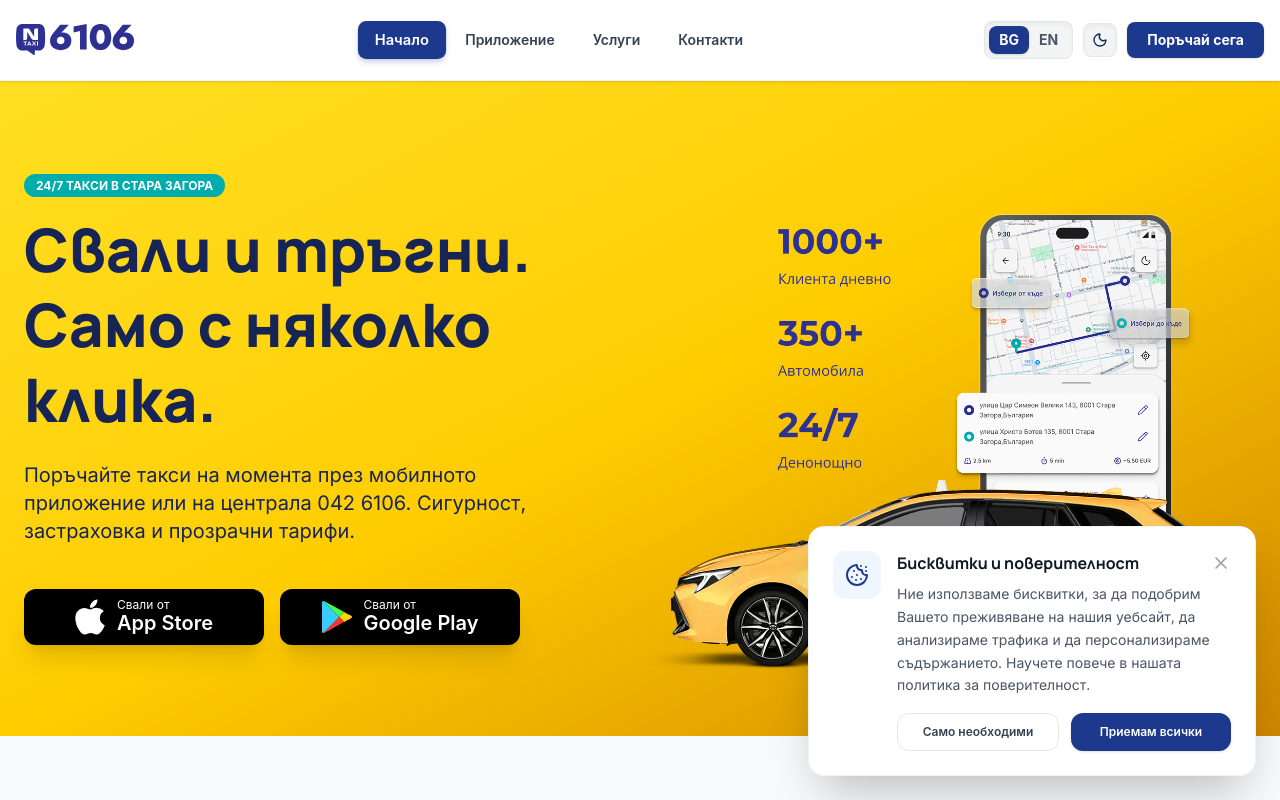
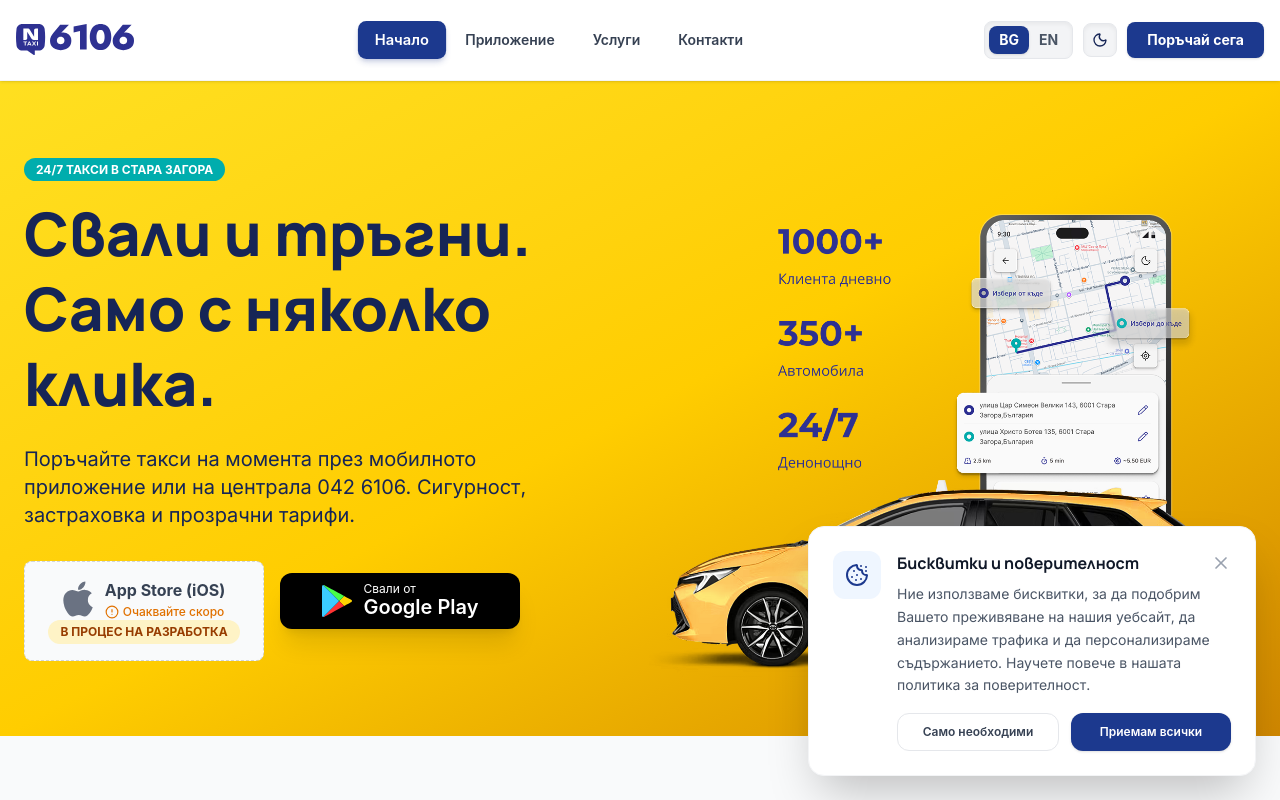
Before and after one commit to RssCode042/6106, a React (Vite) app: page / in a window 1280 px wide. Shown: the top 800 px of the page. Built offline with nearby package versions, Linux system fonts and the light colour scheme.

Commit message:
edit antigrav

```diff
--- a/index.html
+++ b/index.html
@@ -1,5 +1,5 @@
 <!doctype html>
-<html lang="en">
+<html lang="bg">
   <head>
     <meta charset="UTF-8" />
     <link rel="icon" type="image/svg+xml" href="/favicon.svg" />
@@ -16,8 +16,9 @@
       media="print"
       onload="this.media='all'"
     />
+    <meta name="description" content="Официален сайт на Ен Такси Стара Загора 6106. Бърза поръчка на такси на 042 6106 или през мобилно приложение." />
     <meta name="viewport" content="width=device-width, initial-scale=1.0" />
-    <title>new</title>
+    <title>Ен Такси Стара Загора | 042 6106</title>
   </head>
   <body>
     <div id="root"></div>
--- a/src/components/AppStore.tsx
+++ b/src/components/AppStore.tsx
@@ -1,12 +1,27 @@
+import { AlertCircle } from 'lucide-react';
 import { useLanguage } from '../lib/LanguageContext';
+
+export function isStoreUrlValid(url?: string | null): boolean {
+  if (!url) return false;
+  const trimmed = url.trim();
+  if (trimmed === '' || trimmed === '#' || trimmed === 'javascript:void(0)') {
+    return false;
+  }
+  return trimmed.startsWith('http://') || trimmed.startsWith('https://');
+}
 
 export default function AppStore() {
 
     const { t } = useLanguage();
 
+    const appStoreUrl = import.meta.env.VITE_APP_STORE_URL || '';
+    const googlePlayUrl = import.meta.env.VITE_GOOGLE_PLAY_URL || '';
+
   return (
+
    <div className="flex flex-col md:flex-row gap-4 mt-8 justify-center md:justify-start">
-               <a href={import.meta.env.VITE_APP_STORE_URL} target="_blank" rel="noopener noreferrer" className="flex flex-wrap items-center justify-center w-full md:w-60 mt-3 text-white bg-black dark:bg-white dark:text-black h-14 rounded-xl hover:shadow-xl hover:-translate-y-1 transition-all duration-300 group shadow-xl hover:shadow-blue-900/20">
+    {isStoreUrlValid(appStoreUrl) ? (
+               <a href={appStoreUrl} target="_blank" rel="noopener noreferrer" className="flex flex-wrap items-center justify-center w-full md:w-60 mt-3 text-white bg-black dark:bg-white dark:text-black h-14 rounded-xl hover:shadow-xl hover:-translate-y-1 transition-all duration-300 group shadow-xl hover:shadow-blue-900/20">
                <div className="mr-3">
                    <svg viewBox="0 0 384 512" width="30">
                        <path fill="currentColor" d="M318.7 268.7c-.2-36.7 16.4-64.4 50-84.8-18.8-26.9-47.2-41.7-84.7-44.6-35.5-2.8-74.3 20.7-88.5 20.7-15 0-49.4-19.7-76.4-19.7C63.3 141.2 4 184.8 4 273.5q0 39.3 14.4 81.2c12.8 36.7 59 126.7 107.2 125.2 25.2-.6 43-17.9 75.8-17.9 31.8 0 48.3 17.9 76.4 17.9 48.6-.7 90.4-82.5 102.6-119.3-65.2-30.7-61.7-90-61.7-91.9zm-56.6-164.2c27.3-32.4 24.8-61.9 24-72.5-24.1 1.4-52 16.4-67.9 34.9-17.5 19.8-27.8 44.3-25.6 71.9 26.1 2 49.9-11.4 69.5-34.3z">
@@ -21,8 +36,29 @@ export default function AppStore() {
                        App Store
                    </div>
                </div>
-           </a>
-               <a href={import.meta.env.VITE_GOOGLE_PLAY_URL} target="_blank" rel="noopener noreferrer" className="flex items-center justify-center w-full md:w-60 mt-3 text-white bg-black dark:bg-white dark:text-black rounded-xl h-14 hover:shadow-xl hover:-translate-y-1 transition-all duration-300 group shadow-xl hover:shadow-blue-900/20">
+           </a>) :(
+
+            <div className="w-full md:w-60 p-4 rounded-lg flex flex-col items-center justify-between border border-dashed border-gray-300 dark:border-slate-700 bg-gray-50 dark:bg-slate-800/50 text-gray-500 dark:text-slate-400">
+              <div className="flex items-center gap-3">
+                <svg viewBox="0 0 384 512" width="30">
+                       <path fill="currentColor" d="M318.7 268.7c-.2-36.7 16.4-64.4 50-84.8-18.8-26.9-47.2-41.7-84.7-44.6-35.5-2.8-74.3 20.7-88.5 20.7-15 0-49.4-19.7-76.4-19.7C63.3 141.2 4 184.8 4 273.5q0 39.3 14.4 81.2c12.8 36.7 59 126.7 107.2 125.2 25.2-.6 43-17.9 75.8-17.9 31.8 0 48.3 17.9 76.4 17.9 48.6-.7 90.4-82.5 102.6-119.3-65.2-30.7-61.7-90-61.7-91.9zm-56.6-164.2c27.3-32.4 24.8-61.9 24-72.5-24.1 1.4-52 16.4-67.9 34.9-17.5 19.8-27.8 44.3-25.6 71.9 26.1 2 49.9-11.4 69.5-34.3z">
+                       </path>
+                   </svg>
+                <div>
+                  <div className="text-base font-bold text-gray-700 dark:text-slate-300">App Store (iOS)</div>
+                  <div className="text-xs text-amber-600 dark:text-amber-400 flex items-center gap-1 font-medium mt-0.5">
+                    <AlertCircle className="w-3.5 h-3.5" />
+                    <span>{t('comingSoon')}</span>
+                  </div>
+                </div>
+              </div>
+              <span className="text-xs font-bold bg-amber-100 dark:bg-amber-900/50 text-amber-800 dark:text-amber-300 px-3 py-1 rounded-full uppercase">
+
+                {t('inDevelopmentBadge')}
+              </span>
+            </div>
+          )}
+               <a href={googlePlayUrl} target="_blank" rel="noopener noreferrer" className="flex items-center justify-center w-full md:w-60 mt-3 text-white bg-black dark:bg-white dark:text-black rounded-xl h-14 hover:shadow-xl hover:-translate-y-1 transition-all duration-300 group shadow-xl hover:shadow-blue-900/20">
                <div className="mr-3">
                    <svg viewBox="30 336.7 120.9 129.2" width="30">
                        <path fill="#FFD400" d="M119.2,421.2c15.3-8.4,27-14.8,28-15.3c3.2-1.7,6.5-6.2,0-9.7  c-2.1-1.1-13.4-7.3-28-15.3l-20.1,20.2L119.2,421.2z">
--- a/src/components/Footer.tsx
+++ b/src/components/Footer.tsx
@@ -17,7 +17,7 @@ export default function Footer() {
 
     return (
         <footer id="contact" className="bg-white dark:bg-slate-900/90 pt-16  border-t border-gray-100 dark:border-slate-800 scroll-mt-20 transition-colors duration-200">
-            <div className="max-w-7xl mx-auto px-6 py-5 grid grid-cols-1 md:grid-cols-4 gap-12 mb-16 ">
+            <div className="max-w-7xl mx-auto px-6 py-2 grid grid-cols-1 md:grid-cols-4 gap-12 mb-16 ">
                 <div className="col-span-1 md:col-span-1">
                     <img src={theme === 'dark' ? logoDark : logo} alt="N6106 Logo" width="178" height="48" className="h-12 w-auto mb-6 filter dark:brightness-110" loading="lazy" decoding="async" />
                     <p className="text-gray-600 dark:text-slate-300 mb-6">{t('footerDesc')}</p>
@@ -67,7 +67,7 @@ export default function Footer() {
             </div>
 
             <div className="border-t border-gray-100 dark:border-slate-800 py-8 mt-8 bg-[#1d1f2e] dark:bg-slate-950 text-white">
-                <div className="max-w-7xl mx-auto px-6 py-5 flex flex-col md:flex-row justify-between text-sm text-gray-400 dark:text-slate-400">
+                <div className="max-w-7xl mx-auto flex flex-col md:flex-row justify-between text-sm text-gray-400 dark:text-slate-400">
                     <p>{t('footerRights')}</p>
                     <div className="flex gap-6 mt-4 md:mt-0">
                         <Link to="#" className="hover:text-white transition-colors">{t('footerTerms')}</Link>
--- a/vite.config.ts
+++ b/vite.config.ts
@@ -1,9 +1,48 @@
 import { defineConfig } from 'vite'
 import react from '@vitejs/plugin-react'
 import tailwindcss from '@tailwindcss/vite'
+import { ViteImageOptimizer } from 'vite-plugin-image-optimizer'
+import Sitemap from 'vite-plugin-sitemap'
+// @ts-ignore
+
 
 // https://vite.dev/config/
 export default defineConfig({
   base: '/',
-  plugins: [react(), tailwindcss()],
+  plugins: [
+    react(),
+    tailwindcss(),
+    ViteImageOptimizer({
+      png: { quality: 80 },
+      jpeg: { quality: 80 },
+      webp: { quality: 80 },
+      avif: { quality: 70 },
+    }),
+    Sitemap({
+      hostname: 'https://6106.bg',
+      dynamicRoutes: [
+        '/',
+        '/services',
+        '/contact',
+        '/download-app'
+      ]
+    })
+  ],
+  build: {
+    rollupOptions: {
+      output: {
+        manualChunks(id) {
+          if (id.includes('node_modules')) {
+            if (id.includes('react') || id.includes('react-dom') || id.includes('react-router-dom') || id.includes('react-helmet-async')) {
+              return 'vendor'
+            }
+            if (id.includes('lucide-react') || id.includes('qrcode.react')) {
+              return 'ui'
+            }
+            return 'modules'
+          }
+        }
+      }
+    }
+  }
 })
```
Also changed, not shown: package.json (+9 -3 lines), src/App.tsx (+8 -7 lines), 2 other files (tests, documents, lock files or other folders).
